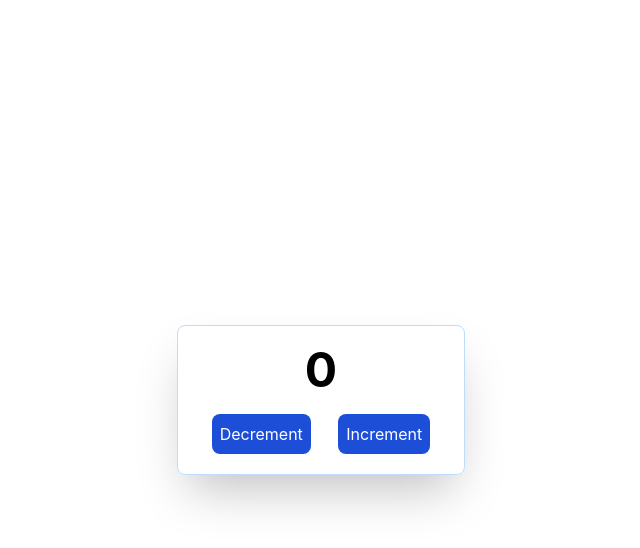
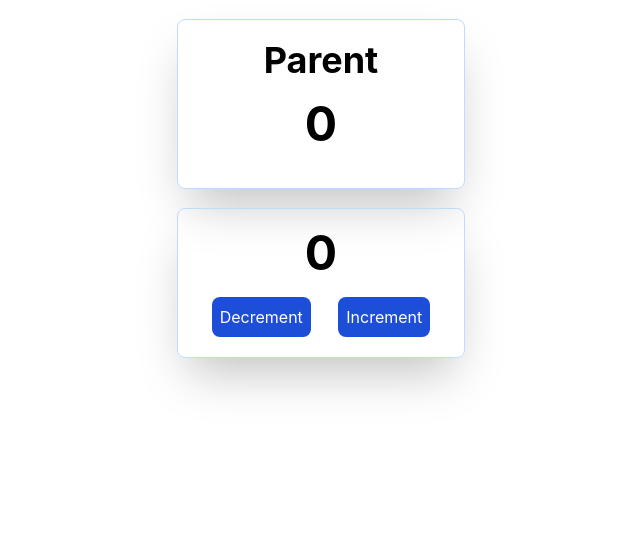
Before and after one commit to md-shamim-sarker/redux-ph, a React (Create React App) app: page / in a window 1280 px wide. Shown: the top 548 px of the page, without its empty margins (319-959 px from the left). Built offline with nearby package versions, Linux system fonts and the light colour scheme.

Commit message:
data lift up and props drilling

```diff
--- a/src/App.js
+++ b/src/App.js
@@ -1,10 +1,10 @@
 import React from 'react';
-import Child from './pages/Child';
+import Parent from './pages/Parent';
 
 const App = () => {
   return (
     <div>
-      <Child></Child>
+      <Parent></Parent>
     </div>
   );
 };
--- a/src/pages/Child.js
+++ b/src/pages/Child.js
@@ -1,9 +1,8 @@
-import React, {useState} from 'react';
+import React from 'react';
 
-const Child = () => {
-    const [count, setCount] = useState(0);
+const Child = ({count, setCount}) => {
     return (
-        <div className='h-screen flex justify-center items-center'>
+        <div className='flex justify-center items-center'>
             <div className='w-72 border border-blue-200 p-5 rounded-lg shadow-2xl'>
                 <h2 className='text-center text-5xl font-bold mb-5'>{count}</h2>
                 <div className='flex justify-around'>
--- /dev/null
+++ b/src/pages/Parent.js
@@ -0,0 +1,22 @@
+import React, {useState} from 'react';
+import Child from './Child';
+
+const Parent = () => {
+    const [count, setCount] = useState(0);
+    return (
+        <div>
+            <div className='h-52 flex justify-center items-center'>
+                <div className='w-72 border border-blue-200 p-5 rounded-lg shadow-2xl'>
+                    <h2 className='text-center text-4xl font-bold mb-5'>Parent</h2>
+                    <h2 className='text-center text-5xl font-bold mb-5'>{count}</h2>
+                </div>
+            </div>
+            <Child
+                count={count}
+                setCount={setCount}
+            ></Child>
+        </div>
+    );
+};
+
+export default Parent;
```
